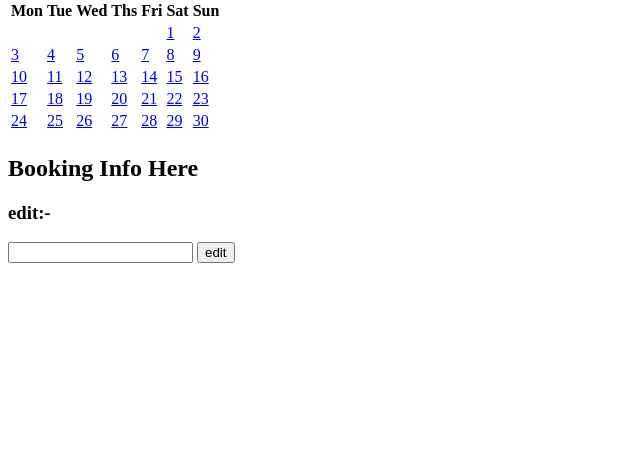
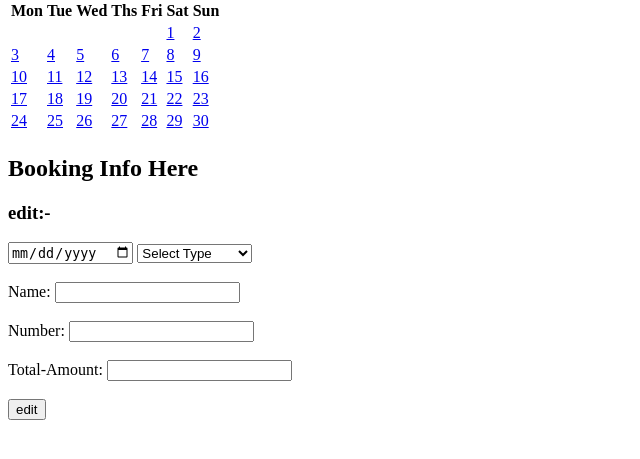
Before and after one commit to Kartik-bit-web/Documents, a Flask app: page /editBooking/1 in a window 1280 px wide. Shown: the part 138-597 px from the top of the page, without its empty margins (0-640 px from the left). Run offline with Flask 3, Linux system fonts and the light colour scheme.

Commit message:
compele_now

```diff
--- a/calender_Bills/app.py
+++ b/calender_Bills/app.py
@@ -1,7 +1,5 @@
 from flask import Flask, render_template, url_for, request, redirect
 import sqlalchemy as db
-from sqlalchemy import update
-
 
 app = Flask(__name__)
 engin  = db.create_engine('sqlite:///my.db')
@@ -20,29 +18,10 @@ data = db.Table('info', metadata,
 def hel():
     return render_template('myindex.html')
 
-
-
-
-@app.route('/try/<yo>')
-def tryi(yo):
-    return f'Hii {yo}'
-
-
-
-
-
-
 @app.route('/event')
 def event():
     error = 'Fill the form'
     return render_template('createEvent.html', error = error)
-
-
-
-
-
-
-
 
 @app.route('/showBooking')
 def booking():
@@ -50,21 +29,22 @@ def booking():
     show = result.fetchall()
     return render_template('showBooking.html', books=show)
 
-
-
-
-
-
-
 @app.route('/editBooking/<Id>', methods=['POST', 'GET'])
 def editHere(Id):
     print(Id)
     if request.method=='POST':
-        edit = request.form['edit']
-        updateQuery = "UPDATE info SET name = ? where id=?"
-        engin.execute(updateQuery,(edit, Id))
+        dat = request.form.get('date')
+        opts = request.form.get('opt')
+        nm = request.form.get('on')
+        nums = request.form.get('num')
+        updateData = (dat, opts, nm, nums, Id)
+        if dat=='' and nm=='' and nums =='':
+            return 'Fill all forms'
+        else:
+            updateQuery = "UPDATE info SET dated=?, Option=?, name=?, number=? where Id=?"
+            engin.execute(updateQuery,(updateData))
 
-        return redirect('/')
+            return redirect('/')
     else:
         return render_template('set_edit.html')
 
@@ -75,15 +55,6 @@ def deleteHere(Id):
     engin.execute(delQuery, Id)
 
     return redirect('/showBooking')
-
-
-
-
-
-
-
-
-
 
 @app.route('/eve', methods=["POST"])
 def eve():
--- a/calender_Bills/templates/set_edit.html
+++ b/calender_Bills/templates/set_edit.html
@@ -2,8 +2,33 @@
 {% block edit %}
 <h3>edit:- </h3>
 <form action="" method="post">
-    <input type="text" name="edit">
-    <input type="submit" value="edit">
+    <input type="date" name="date" id="">
+        <select name="opt" id="">
+            <option value="select_Type">Select Type</option>
+            <option value="Marriage">Marriage</option>
+            <option value="Function">Function</option>
+            <option value="Birthday Party">Birthday Party</option>
+            <option value="Ring_Ceromony">Ring Ceromony</option>
+            <option value="Other">Other</option>
+        </select>
+        <br>
+        <br>
+
+        <label for="name">Name: </label>
+        <input type="text" name="on" id="">
+        <br>
+        <br>
+
+        <label for="Number">Number: </label>
+        <input type="text" name="num" id="">
+        <br>
+        <br>
+
+        <label for="amount">Total-Amount: </label>
+        <input type="text" name="amount" id="">
+        <br>
+        <br>
+        <input type="submit" value="edit">
 </form>
 
 {% endblock%}
--- a/calender_Bills/templates/showBooking.html
+++ b/calender_Bills/templates/showBooking.html
@@ -6,18 +6,16 @@
 {% for book in books%}
 
     <h3>{{ book.dated }}</h3>
+    <a href="{{ url_for('editHere', Id = book.Id)}}">edit</a>
     <a href="{{ url_for('deleteHere', Id = book.Id)}}">Delete</a>
     <br>
     <label for="name">Name: {{book.name}}</label>
-    <a href="{{ url_for('editHere', Id = book.Id)}}">edit</a>
     <br>
 
     <label for="opts">options: {{book.Option}}</label>
-    <a href="{{url_for('editHere', Id = book.Id)}}">edit</a>
     <br>
 
     <label for="Number">Number: {{book.number}}</label>
-    <a href="{{url_for('editHere', Id = book.Id)}}">edit</a>
 
 
 {% endfor %}
```
Also changed, not shown: calender_Bills/templates/del_here.html (deleted, +0 -9 lines), calender_Bills/my.db.
